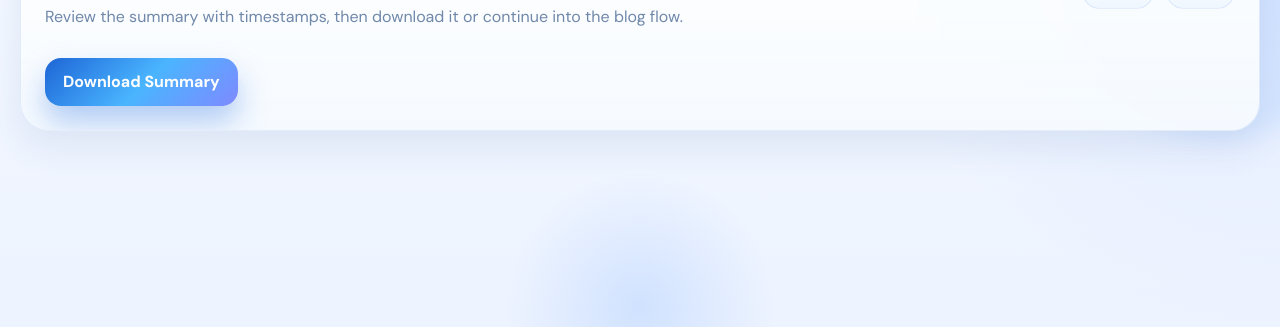
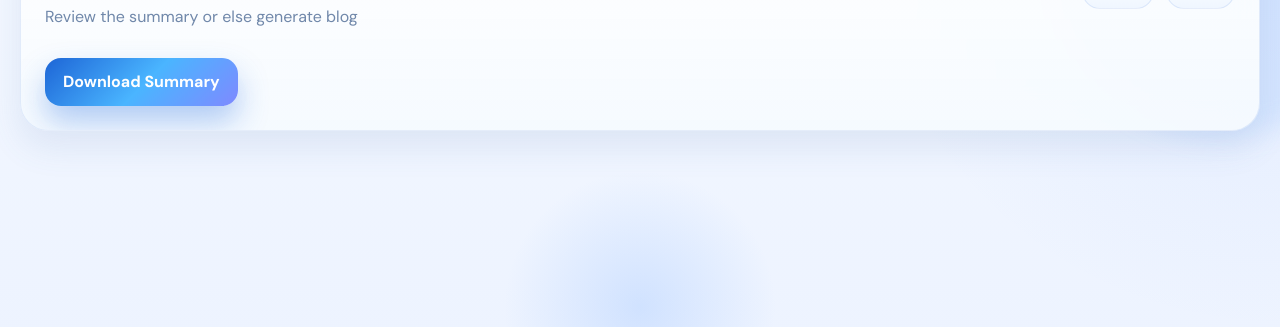
Before and after one commit to varad42/AIVTOBS, a Flask app: template templates/summary.html in a window 1280 px wide. Shown: the part 93-420 px from the top of the page. Run offline with Flask 3, Linux system fonts and the light colour scheme; the template is opened without the code that fills it, so the values that code supplies are empty.

Commit message:
removed lines from view sum

```diff
--- a/templates/blog.html
+++ b/templates/blog.html
@@ -8,7 +8,6 @@
         <div>
             <p class="auth-eyebrow">Output</p>
             <h1 class="section-title">Generated Blog</h1>
-            <p class="section-subtitle">Your long-form article is ready to review, download, or compare with the generated summary.</p>
         </div>
         <div class="tag-row">
             <span class="tag">Model: {{ model_name|upper }}</span>
--- a/templates/summary.html
+++ b/templates/summary.html
@@ -8,7 +8,7 @@
         <div>
             <p class="auth-eyebrow">Output</p>
             <h1 class="section-title">Generated Summary</h1>
-            <p class="section-subtitle">Review the summary with timestamps, then download it or continue into the blog flow.</p>
+            <p class="section-subtitle">Review the summary or else generate blog</p>
         </div>
         <div class="tag-row">
             <span class="tag">Model: {{ model_name|upper }}</span>
```
